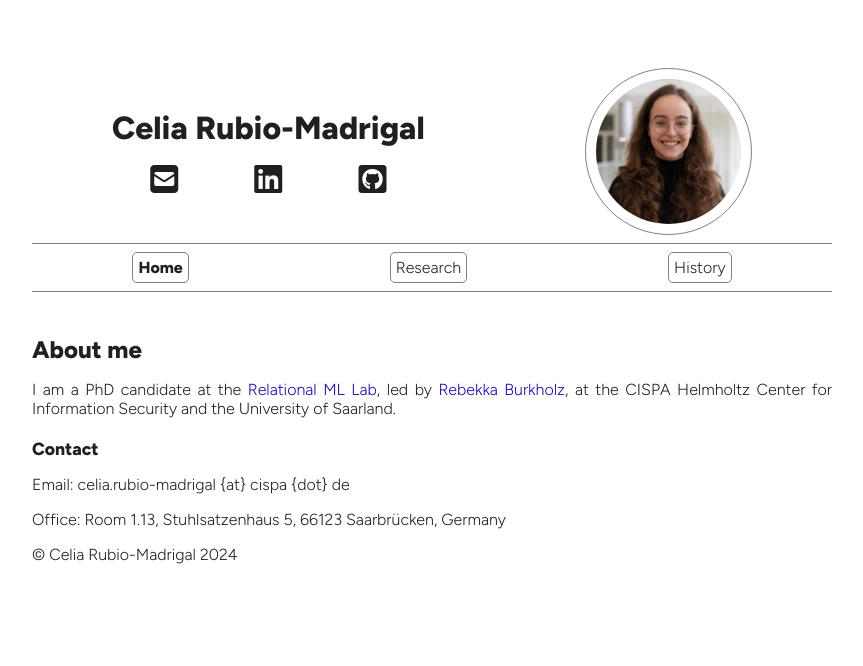
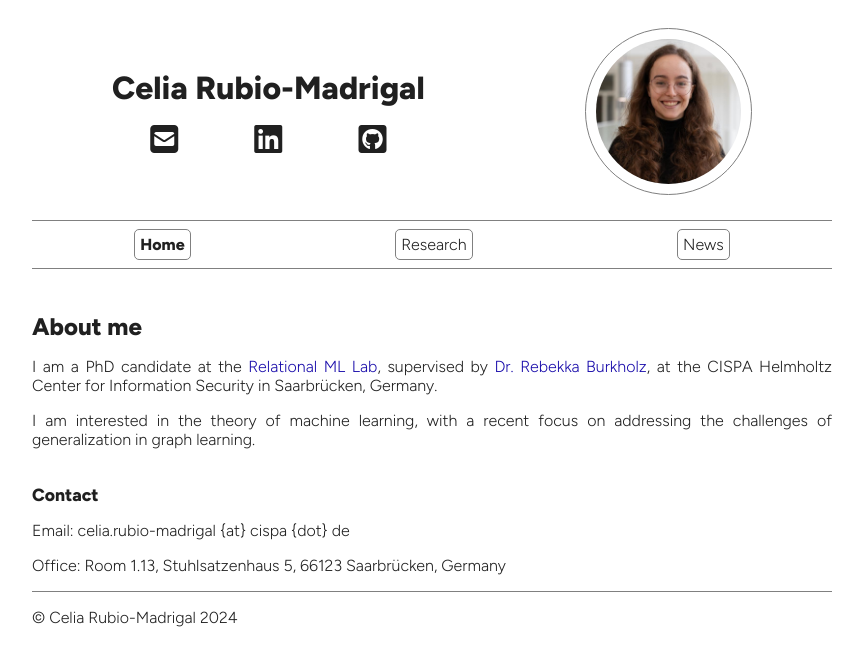
Before and after one commit to celrm/celrm.github.io, a Jekyll site: the page built from _pages/index.md, in a window 1280 px wide. Shown: the top 666 px of the page, without its empty margins (208-1071 px from the left). Built offline with Jekyll 4.4.1, drawn with Linux system fonts in a browser that asks for light colours.

```diff
--- a/_config.yml
+++ b/_config.yml
@@ -19,4 +19,3 @@ linkedin_username: celia-rubio-madrigal
 
 theme: minima
 include: ['_pages']
-exclude_from_nav: ['/404.html', '/feed.xml', '/assets/main.css']
--- a/_layouts/default.html
+++ b/_layouts/default.html
@@ -10,6 +10,8 @@
   </main>
 
   <footer>
+    <hr style="width: 100%; margin: 0; border: 0; border-top: 1px solid grey; margin-top: 0.5em; margin-bottom: 0.5em;">
+
     <p>&copy; {{ site.author }} {{ "now" | date: "%Y" }}</p>
   </footer>
 
--- a/_pages/index.md
+++ b/_pages/index.md
@@ -6,7 +6,9 @@ permalink: /
 order: 1
 ---
 
-I am a PhD candidate at the [Relational ML Lab](https://relationalml.github.io), led by [Rebekka Burkholz](https://sites.google.com/view/rebekkaburkholz/), at the CISPA Helmholtz Center for Information Security and the University of Saarland.
+I am a PhD candidate at the [Relational ML Lab](https://relationalml.github.io), supervised by [Dr. Rebekka Burkholz](https://sites.google.com/view/rebekkaburkholz/), at the CISPA Helmholtz Center for Information Security in Saarbrücken, Germany.
+
+I am interested in the theory of machine learning, with a recent focus on addressing the challenges of generalization in graph learning.
 
 ## Contact
 
--- a/assets/css/style.css
+++ b/assets/css/style.css
@@ -12,7 +12,6 @@ body {
     margin-left: auto;
     margin-right: auto;
     padding: 20px;
-    padding-top: 60px;
     max-width: 800px;
     text-align: justify;
 }
@@ -21,6 +20,7 @@ body {
     font-family: var(--bold-font);
     font-weight: bold;
     font-size:200%;
+    margin-bottom: 25px;
 }
 
 .title a { color: #202020; }
@@ -60,7 +60,7 @@ h2 {
     font-family: var(--bold-font);
     font-weight: bold;
     font-size: 110%;
-    margin-top: 20px;
+    margin-top: 2em;
 }
 
 .circular_image {
@@ -78,8 +78,8 @@ h2 {
     }
 
     .title {
-        padding: 0px 0px 25px;
         font-size: 165%;
+        margin-bottom: 20px;
     }
 
     h1 {
@@ -87,7 +87,6 @@ h2 {
     }
 
     .circular_image {
-        margin-right: 30px;
         width: 90px;
         height: 90px;
         padding: 7px;
```
Also changed, not shown: _data/history.yml (deleted, +0 -85 lines), _data/news.yml (added, +91 -0 lines), _pages/history.md (deleted, +0 -38 lines), _pages/news.md (added, +43 -0 lines), 1 other file.
